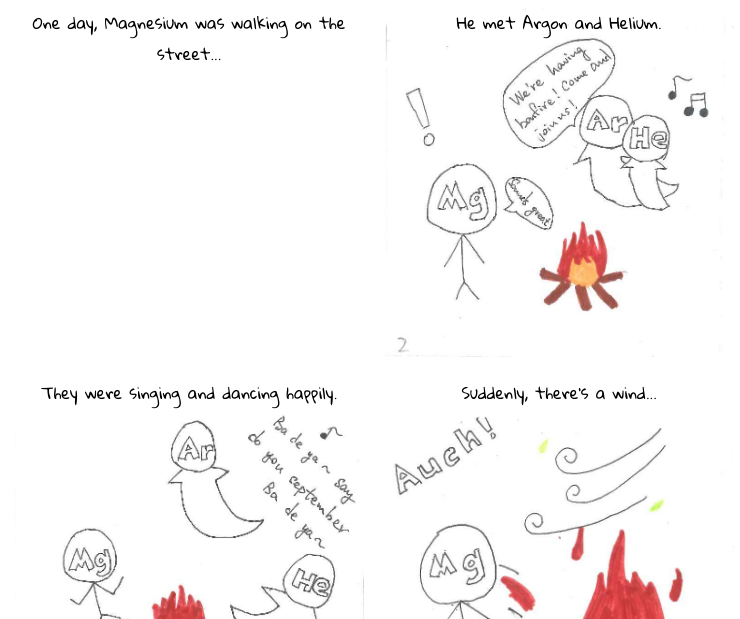
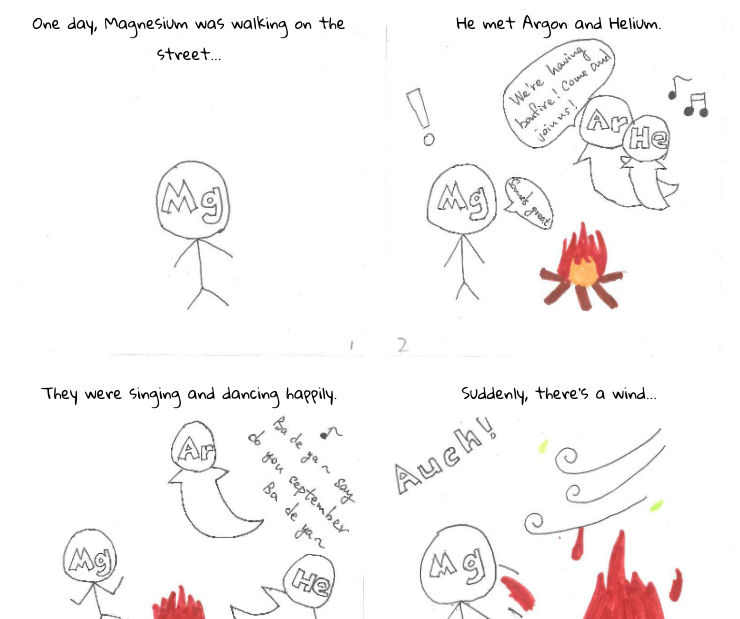
Before and after one commit to Milllllliy/webdesign2017, a plain HTML site: page index.html in a window 1280 px wide. Shown: the part 181-800 px from the top of the page, without its empty margins (266-1006 px from the left). Drawn offline with Linux system fonts and the light colour scheme.

Commit message:
Update comic.css

```diff
--- a/comic.css
+++ b/comic.css
@@ -32,7 +32,7 @@ h3{
 }
 
 #image1{
-	background-image: url({{site.baseurl}}/image/image/1.jpg);
+	background-image: url(image/1.jpg);
 	background-size: contain;
 }
 
```
